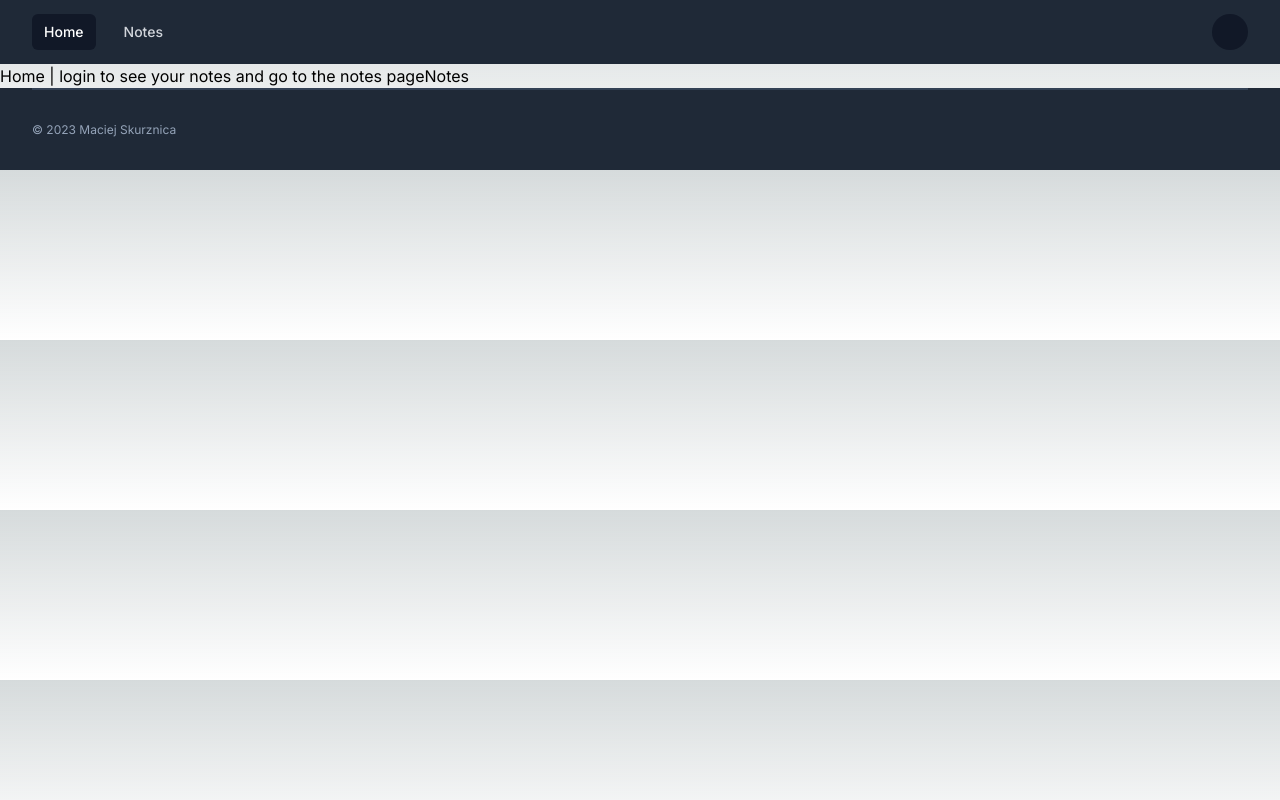
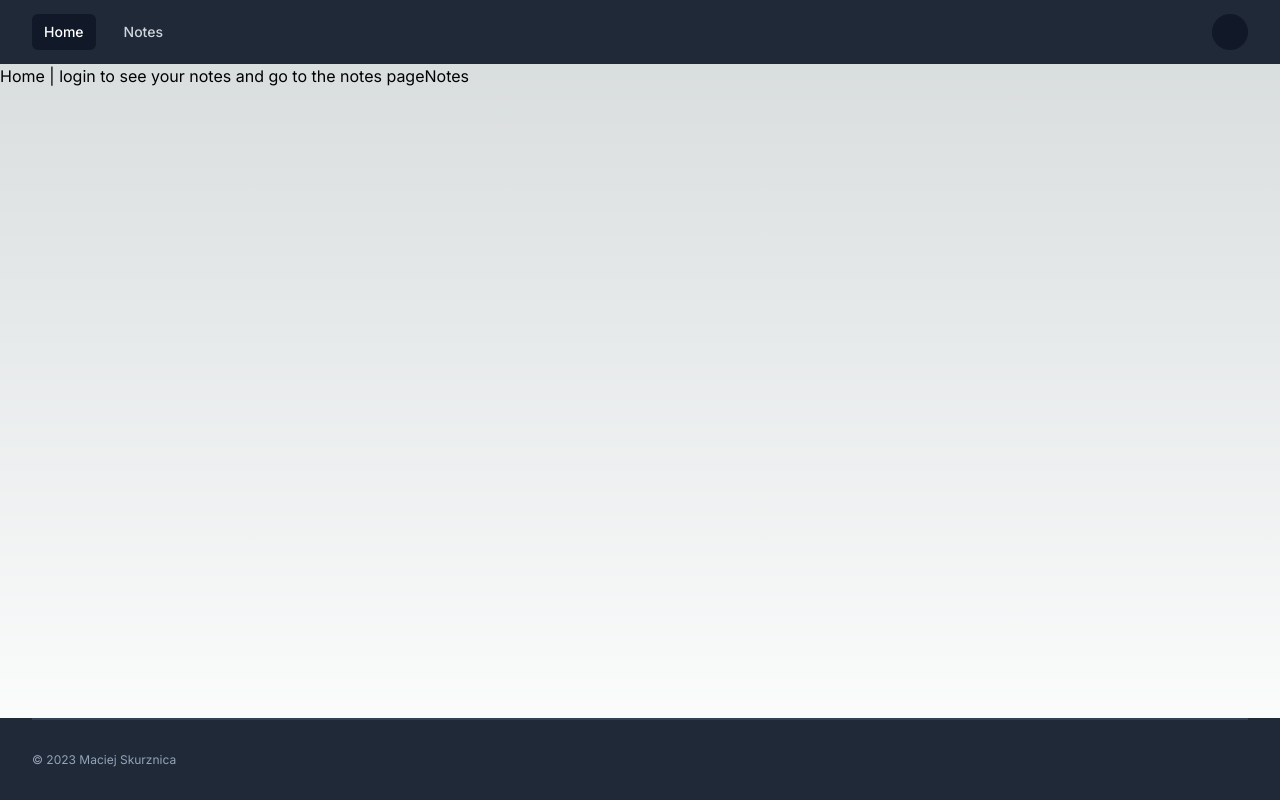
Before and after one commit to maciej-skurznica/DB-notes, a Next.js app: page / in a window 1280 px wide. Built offline with nearby package versions, Linux system fonts and the light colour scheme; some icons are missing.

Commit message:
change layout to grid

```diff
--- a/app/layout.tsx
+++ b/app/layout.tsx
@@ -17,7 +17,9 @@ export default function RootLayout({
 }) {
   return (
     <html lang="en">
-      <body className={inter.className}>
+      <body
+        className={`${inter.className} grid grid-rows-[max-content_1fr_max-content] min-h-screen`}
+      >
         <Navbar />
         {children}
         <Footer />
```
